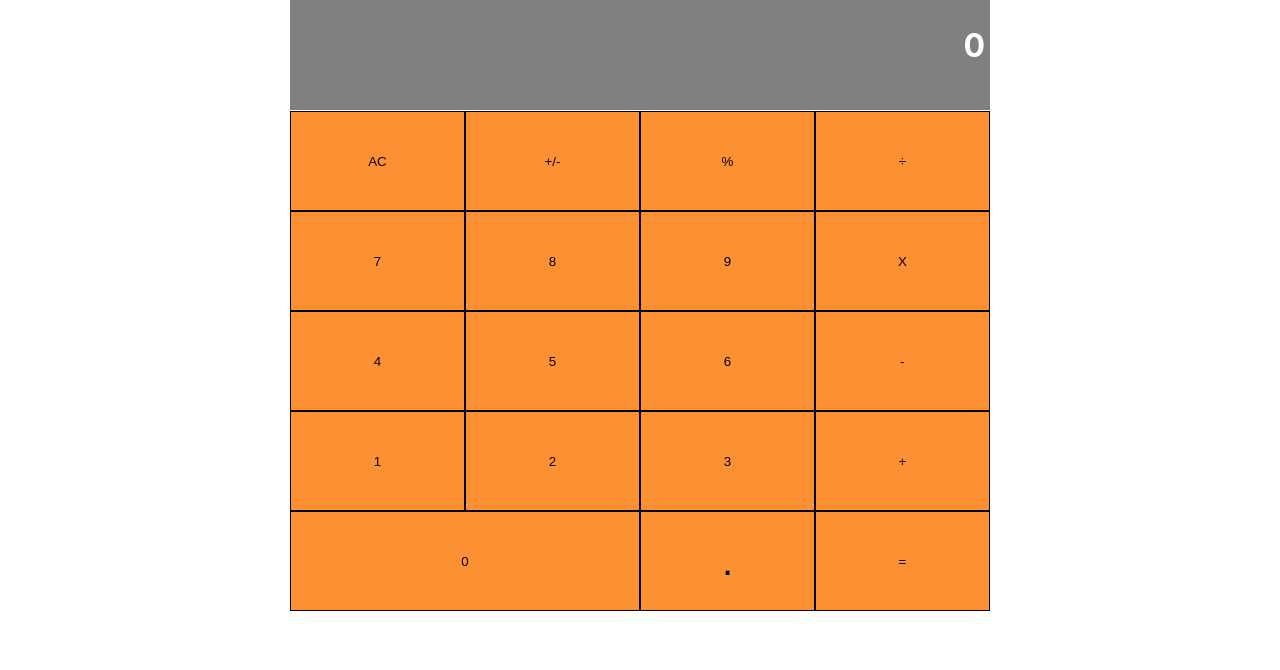
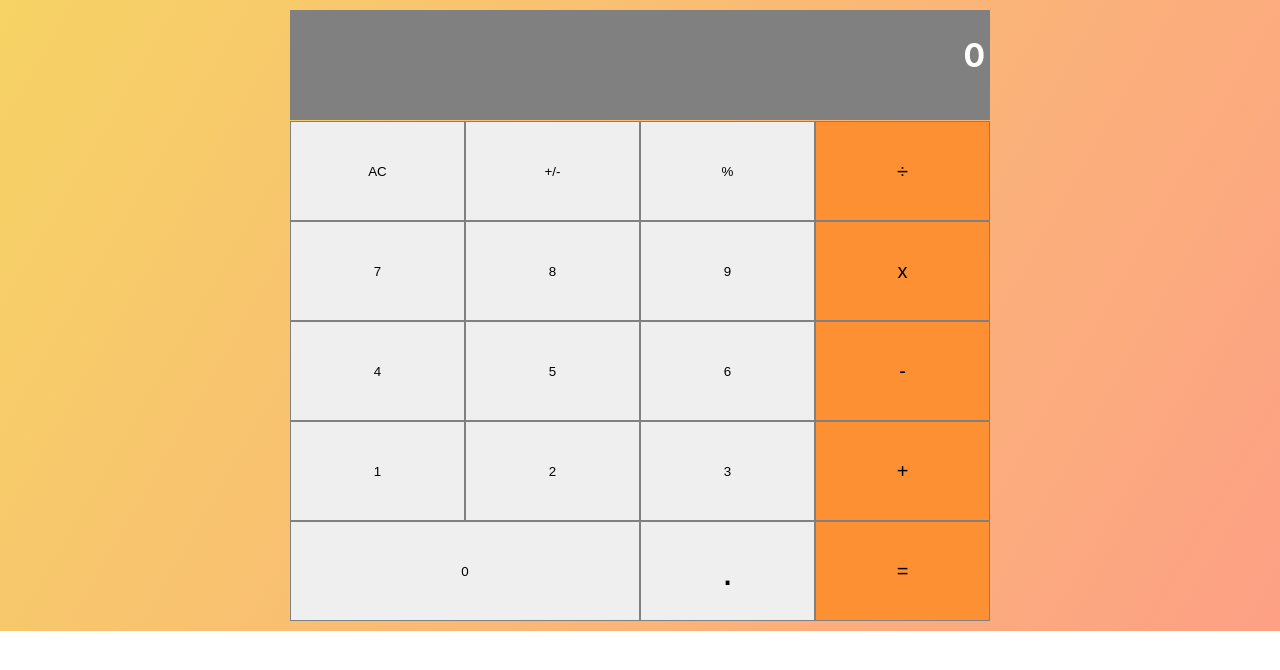
Before and after one commit to TashfeenRao/calculator-react, a React (Create React App) app: page / in a window 1280 px wide. Shown: the top 670 px of the page. Built offline with nearby package versions, Linux system fonts and the light colour scheme.

Commit message:
added background color to body

```diff
--- a/src/components/ButtonPanel.js
+++ b/src/components/ButtonPanel.js
@@ -18,7 +18,7 @@ class ButtonPanel extends Component {
           <Button name="Button" value="7" onClick={onClick} />
           <Button name="Button" value="8" onClick={onClick} />
           <Button name="Button" value="9" onClick={onClick} />
-          <Button name="Button" value="X" onClick={onClick} />
+          <Button name="Button" value="x" onClick={onClick} />
         </div>
         <div className="Group">
           <Button name="Button" value="4" onClick={onClick} />
--- a/src/index.css
+++ b/src/index.css
@@ -26,9 +26,13 @@ code {
     monospace;
 }
 
+#root {
+  background-image: linear-gradient(120deg, #f6d365 0%, #fda085 100%);
+}
 .App {
   display: flex;
   justify-content: center;
+  padding: 10px;
 }
 .calculator {
   display: flex;
@@ -57,8 +61,7 @@ code {
 button {
   height: 100px;
   width: 175px;
-  border: 1px solid black;
-  background-color: #fd9032;
+  border: 1px solid gray;
 }
 button[value='0'] {
   width: 350px;
@@ -66,6 +69,10 @@ button[value='0'] {
 button[value='.'] {
   font-size: 40px;
 }
+button[value='='],[value='+'], [value='-'], [value='x'], [value='÷'] {
+  background-color: #fd9032;
+  font-size: 20px;
+}
 button:hover {
   background-color: #ff7904;
   cursor: pointer;
```
